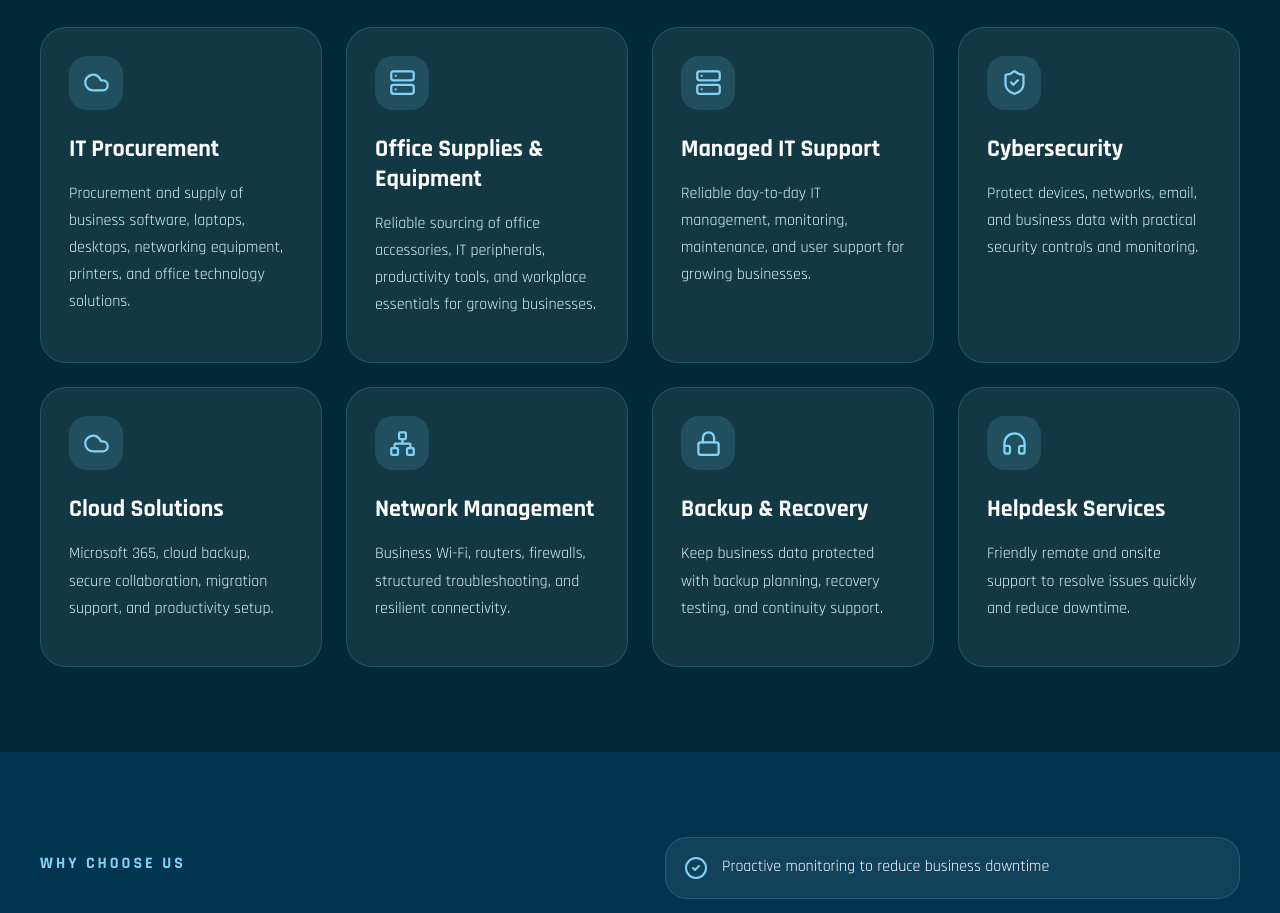
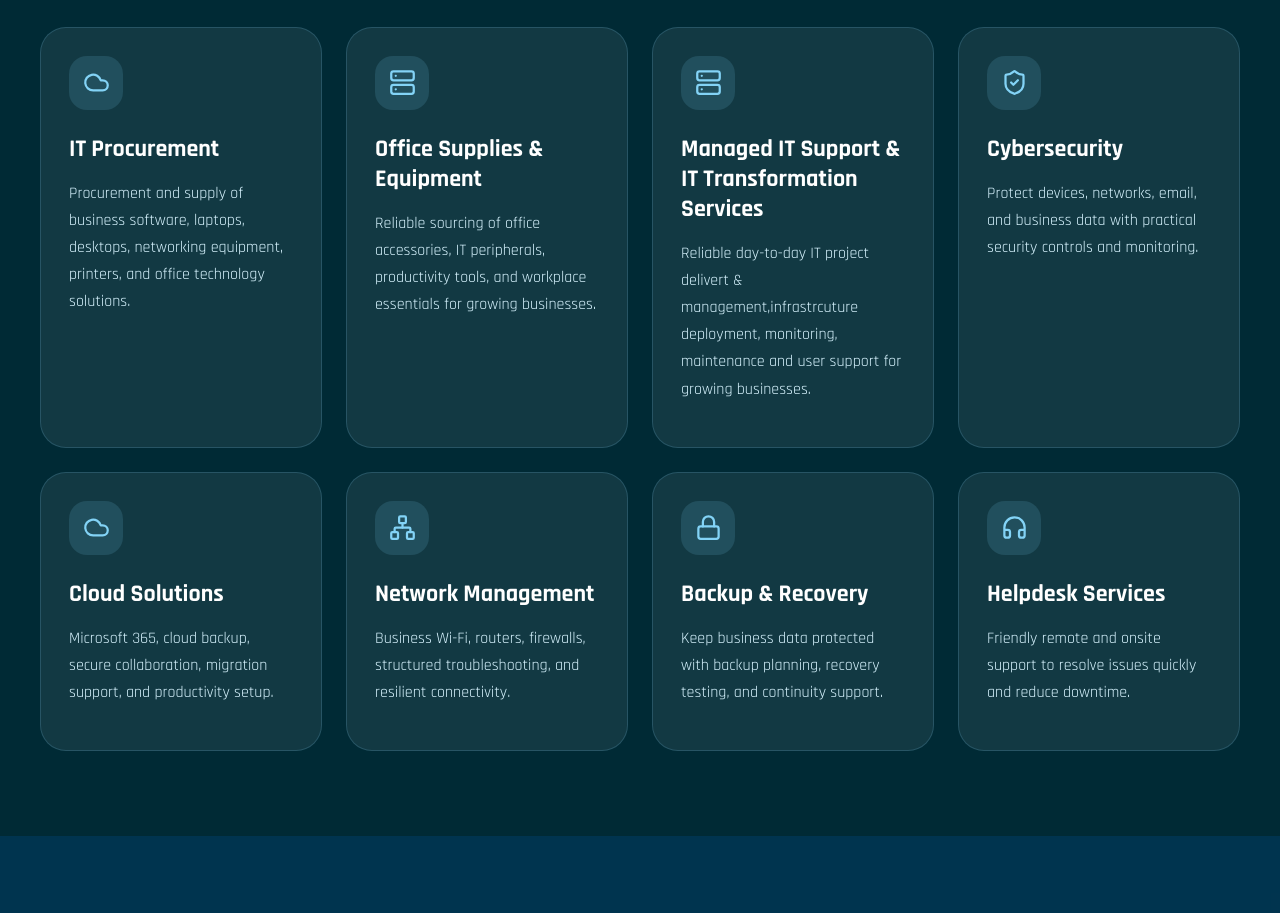
Before and after one commit to Olaribo/olaribo-new, a Next.js app: page / in a window 1280 px wide. Shown: the part 1140-2053 px from the top of the page. Built offline with nearby package versions, Linux system fonts and the light colour scheme.

Commit message:
Modify Managed IT Support service details
Updated the title and text for the Managed IT Support service to include IT Transformation Services and improved description.

```diff
--- a/app/page.jsx
+++ b/app/page.jsx
@@ -21,7 +21,7 @@ const formEndpoint = "https://formspree.io/f/YOUR_FORM_ID";
 const services = [
   { icon: Cloud, title: "IT Procurement", text: "Procurement and supply of business software, laptops, desktops, networking equipment, printers, and office technology solutions." },
   { icon: Server, title: "Office Supplies & Equipment", text: "Reliable sourcing of office accessories, IT peripherals, productivity tools, and workplace essentials for growing businesses." },
-  { icon: Server, title: "Managed IT Support", text: "Reliable day-to-day IT management, monitoring, maintenance, and user support for growing businesses." },
+  { icon: Server, title: "Managed IT Support & IT Transformation Services", text: "Reliable day-to-day IT project delivert & management,infrastrcuture deployment, monitoring, maintenance and user support for growing businesses." },
   { icon: ShieldCheck, title: "Cybersecurity", text: "Protect devices, networks, email, and business data with practical security controls and monitoring." },
   { icon: Cloud, title: "Cloud Solutions", text: "Microsoft 365, cloud backup, secure collaboration, migration support, and productivity setup." },
   { icon: Network, title: "Network Management", text: "Business Wi-Fi, routers, firewalls, structured troubleshooting, and resilient connectivity." },
```
